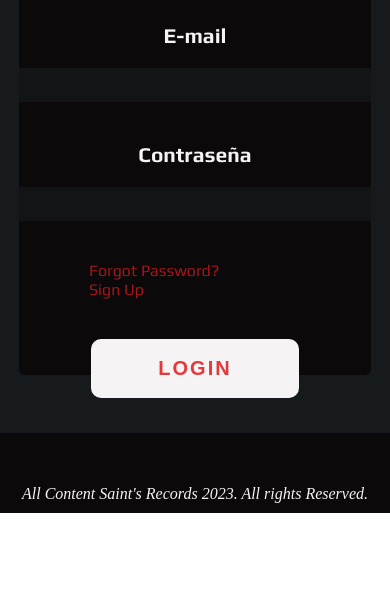
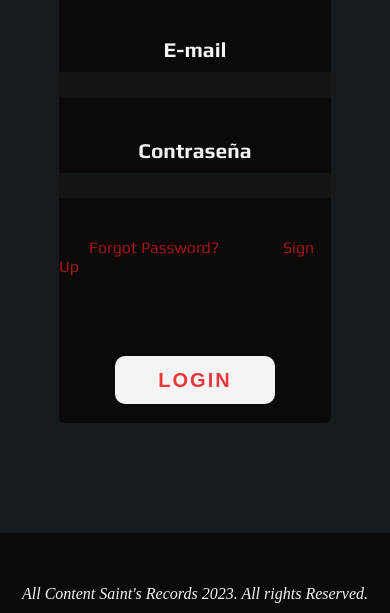
Before and after one commit to franvale581/integrador-1-html-css, a plain HTML site: page login.html in a window 390 px wide. Shown: the part 352-965 px from the top of the page. Before the commit the page ends 865 px from the top, so only its background shows below. Drawn offline with Linux system fonts and the light colour scheme.

Commit message:
mediaqueris-login

```diff
--- a/login.css
+++ b/login.css
@@ -64,7 +64,7 @@
     margin: 0;
     padding: 0;
     background: var(--bg-light);
-    height: 700px;
+    height: 800px;
     width: 100%;
     font-family: 'Play', sans-serif;
 }
@@ -76,7 +76,7 @@
 }
 
 .login-container {
-    margin: 2.6rem;
+    margin: 5.6rem;
     width: 500px;
     height: 600px;
     background: var(--bg);
@@ -116,7 +116,7 @@
 
 .login-input-box input {
     width: 22rem;
-    height: 4vh;
+    height: 2rem;
     color: var(--text-white);
     background: #131415;
     border: none;
@@ -132,7 +132,7 @@
 
 .login-buttom {
     width: 13rem;
-    height: 7vh;
+    height: 3.5rem;
     color: var(--text-red);
     font-size: 20px;
     font-weight: 600;
@@ -241,3 +241,61 @@ footer {
 
 
 /*-------MEDIAQUERIS RESPONSIVE-------*/
+
+@media screen and (max-width: 650px) {
+
+    .login-links a {
+        color: var(--red-light);
+        padding: 0 55px;
+    }
+
+
+}
+
+@media screen and (max-width: 605px) {
+
+    .login-input-box input {
+        width: 19.5rem;
+        height: 2rem;
+    }
+
+    .login-buttom {
+        margin-top: 5px;
+        width: 10rem;
+        height: 3rem;
+    }
+
+    .login-input-box {
+        gap: 10px;
+    }
+
+}
+
+@media screen and (max-width: 589px) {
+
+    .login-container form h2 {
+        font-size: 32px;
+        padding: 50px;
+    }
+
+    .login-buttom {
+        margin-top: 40px;
+    }
+
+    .login-links a {
+        color: var(--red-light);
+        padding: 0 30px;
+
+    }
+
+}
+
+
+@media screen and (max-width: 589px) {
+
+    .login-input-box input {
+        width: 17rem;
+        height: 1.6rem;
+    }
+
+}
```
